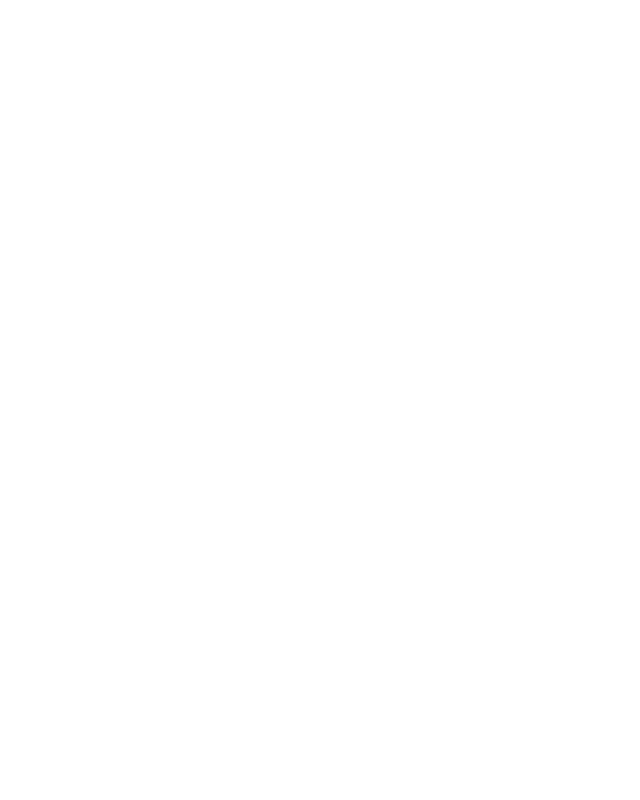
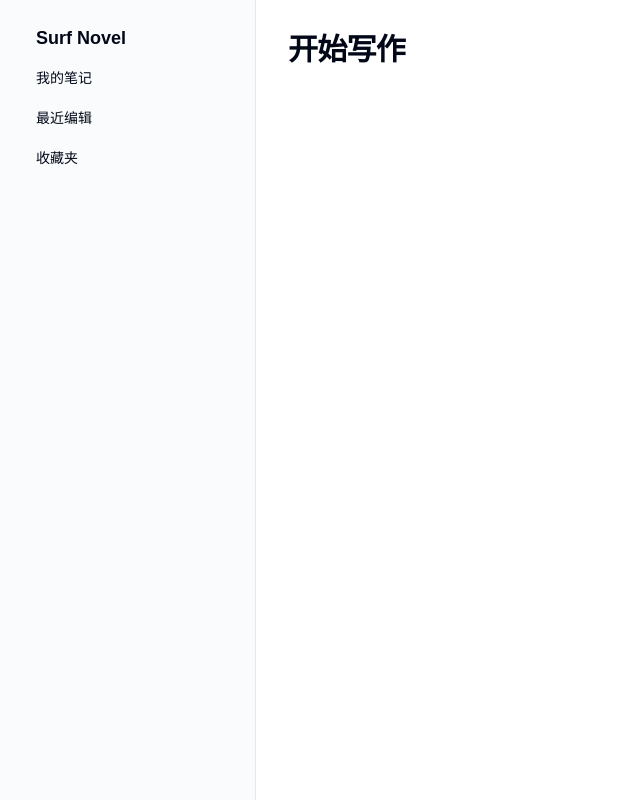
Before and after one commit to marvin-season/surf-novel, a Next.js app: page / in a window 1280 px wide. Shown: the whole page, without its empty margins (0-640 px from the left). Built offline with nearby package versions, Linux system fonts and the light colour scheme.

Commit message:
feat: base ui

```diff
--- a/package.json
+++ b/package.json
@@ -9,6 +9,8 @@
     "lint": "next lint"
   },
   "dependencies": {
+    "@radix-ui/react-dropdown-menu": "^2.1.3",
+    "@radix-ui/react-icons": "^1.3.2",
     "@radix-ui/react-slot": "^1.1.1",
     "class-variance-authority": "^0.7.1",
     "clsx": "^2.1.1",
@@ -16,6 +18,10 @@
     "next": "15.1.0",
     "react": "^19.0.0",
     "react-dom": "^19.0.0",
+    "slate": "^0.112.0",
+    "slate-history": "^0.110.3",
+    "slate-react": "^0.112.0",
+    "sonner": "^1.7.1",
     "tailwind-merge": "^2.5.5",
     "tailwindcss-animate": "^1.0.7"
   },
--- a/src/app/page.tsx
+++ b/src/app/page.tsx
@@ -1,8 +1,42 @@
+import { MainLayout } from "@/components/layout/main-layout"
+import { SidebarNav } from "@/components/layout/sidebar-nav"
+import { RichEditor } from "@/components/editor/rich-editor"
+
+const sidebarNavItems = [
+  {
+    title: "我的笔记",
+    href: "/notes",
+  },
+  {
+    title: "最近编辑",
+    href: "/recent",
+  },
+  {
+    title: "收藏夹",
+    href: "/favorites",
+  },
+]
 
 export default function Home() {
   return (
-    <div className="grid grid-rows-[20px_1fr_20px] items-center justify-items-center min-h-screen p-8 pb-20 gap-16 sm:p-20 font-[family-name:var(--font-geist-sans)]">
-
-    </div>
-  );
+    <MainLayout
+      sidebar={
+        <div className="space-y-6 py-4 px-2">
+          <div className="px-3 py-2">
+            <h2 className="mb-2 px-4 text-lg font-semibold">Surf Novel</h2>
+            <SidebarNav items={sidebarNavItems} />
+          </div>
+        </div>
+      }
+    >
+      <div className="flex-1 space-y-4 p-4 md:p-8 pt-6">
+        <div className="flex items-center justify-between space-y-2">
+          <h2 className="text-3xl font-bold tracking-tight">开始写作</h2>
+        </div>
+        <div className="h-full">
+          {/* <RichEditor /> */}
+        </div>
+      </div>
+    </MainLayout>
+  )
 }
--- /dev/null
+++ b/src/components/editor/rich-editor.tsx
@@ -0,0 +1,52 @@
+import { useCallback, useMemo } from 'react'
+import { createEditor, Descendant } from 'slate'
+import { Slate, Editable, withReact } from 'slate-react'
+import { withHistory } from 'slate-history'
+
+const initialValue: Descendant[] = [
+  {
+    type: 'paragraph',
+    children: [{ text: '' }],
+  },
+]
+
+export function RichEditor() {
+  const editor = useMemo(() => withHistory(withReact(createEditor())), [])
+
+  const renderElement = useCallback((props: any) => {
+    switch (props.element.type) {
+      case 'paragraph':
+        return <p {...props.attributes}>{props.children}</p>
+      default:
+        return <p {...props.attributes}>{props.children}</p>
+    }
+  }, [])
+
+  const renderLeaf = useCallback((props: any) => {
+    return (
+      <span
+        {...props.attributes}
+        style={{
+          fontWeight: props.leaf.bold ? 'bold' : 'normal',
+          fontStyle: props.leaf.italic ? 'italic' : 'normal',
+          textDecoration: props.leaf.underline ? 'underline' : 'none',
+        }}
+      >
+        {props.children}
+      </span>
+    )
+  }, [])
+
+  return (
+    <div className="min-h-[500px] w-full max-w-4xl mx-auto p-4 bg-white rounded-lg shadow">
+      <Slate editor={editor} initialValue={initialValue}>
+        <Editable
+          className="prose prose-sm sm:prose lg:prose-lg xl:prose-2xl mx-auto focus:outline-none"
+          renderElement={renderElement}
+          renderLeaf={renderLeaf}
+          placeholder="开始写作..."
+        />
+      </Slate>
+    </div>
+  )
+}
--- /dev/null
+++ b/src/components/layout/main-layout.tsx
@@ -0,0 +1,26 @@
+import { cn } from "@/lib/utils"
+import { ReactNode } from "react"
+
+interface MainLayoutProps {
+  children: ReactNode
+  className?: string
+  sidebar?: ReactNode
+}
+
+export function MainLayout({ children, className, sidebar }: MainLayoutProps) {
+  return (
+    <div className="flex h-screen bg-background">
+      {/* 侧边栏 */}
+      {sidebar && (
+        <aside className="w-64 border-r bg-muted/40">
+          {sidebar}
+        </aside>
+      )}
+
+      {/* 主内容区 */}
+      <main className={cn("flex-1 overflow-auto", className)}>
+        {children}
+      </main>
+    </div>
+  )
+}
--- /dev/null
+++ b/src/components/layout/sidebar-nav.tsx
@@ -0,0 +1,46 @@
+"use client"
+
+import Link from "next/link"
+import { usePathname } from "next/navigation"
+import { cn } from "@/lib/utils"
+import { buttonVariants } from "@/components/ui/button"
+
+interface SidebarNavProps extends React.HTMLAttributes<HTMLElement> {
+  items: {
+    href: string
+    title: string
+    icon?: React.ReactNode
+  }[]
+}
+
+export function SidebarNav({ className, items, ...props }: SidebarNavProps) {
+  const pathname = usePathname()
+
+  return (
+    <nav
+      className={cn(
+        "flex space-x-2 lg:flex-col lg:space-x-0 lg:space-y-1",
+        className
+      )}
+      {...props}
+    >
+      {items.map((item) => (
+        <Link
+          key={item.href}
+          href={item.href}
+          className={cn(
+            buttonVariants({ variant: "ghost" }),
+            pathname === item.href
+              ? "bg-muted hover:bg-muted"
+              : "hover:bg-transparent hover:underline",
+            "justify-start",
+            "w-full"
+          )}
+        >
+          {item.icon && <span className="mr-2">{item.icon}</span>}
+          {item.title}
+        </Link>
+      ))}
+    </nav>
+  )
+}
```
Also changed, not shown: src/lib/fetch.ts (added, +82 -0 lines), 2 other files (tests, documents, lock files or other folders).
